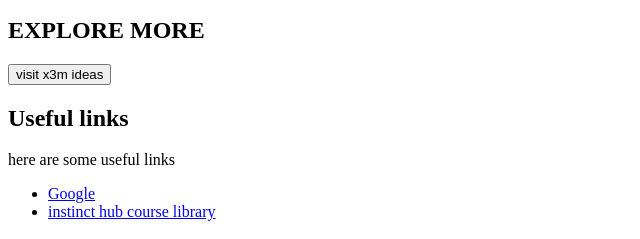
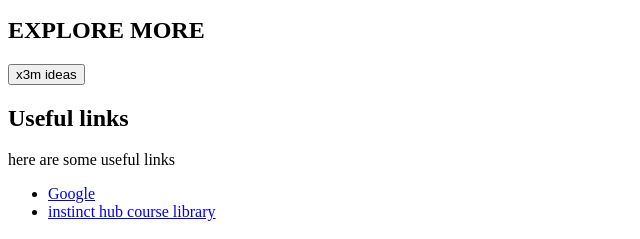
Before and after one commit to ABDULLAHI-45/FIRST-PROJECT, a plain HTML site: page FIRST PROJECT/index.html in a window 1280 px wide. Shown: the part 148-387 px from the top of the page, 0-640 px from the left. Drawn offline with Linux system fonts and the light colour scheme.

Commit message:
README file updated

```diff
--- a/FIRST PROJECT/index.html
+++ b/FIRST PROJECT/index.html
@@ -9,7 +9,7 @@
 <h2>OUR TEAM</h2>
 <img src="" alt="team image">
 <h2>EXPLORE MORE</h2>
-<button>visit x3m ideas</button>
+<button>x3m ideas</button>
 <h2>Useful links</h2>
 <p>here are some useful links</p>
 <ul>
```
Also changed, not shown: 1 other file.
